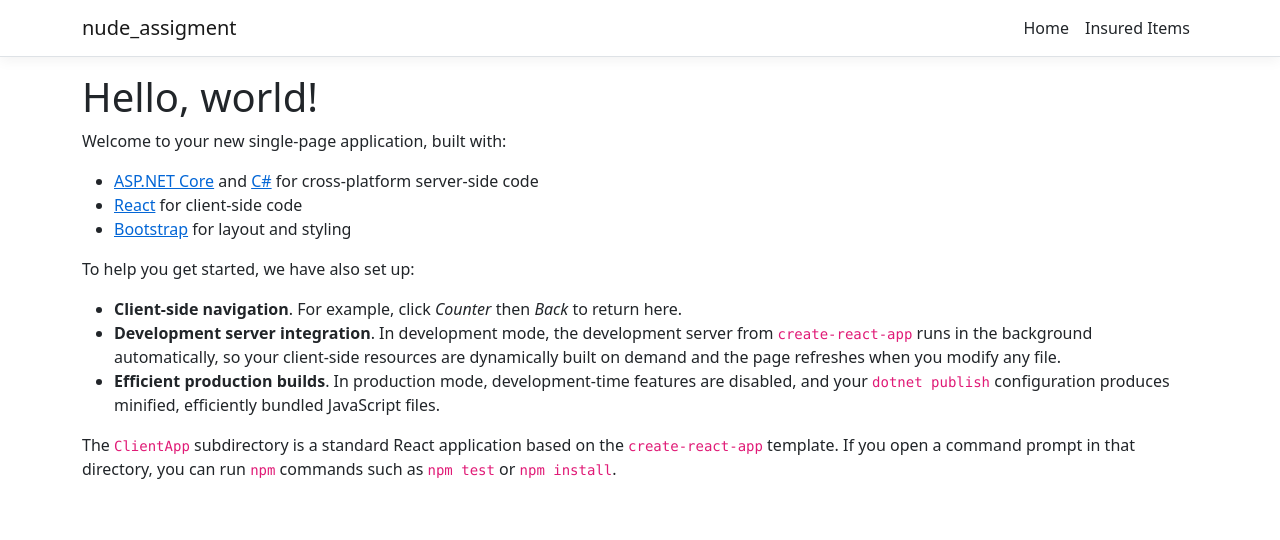
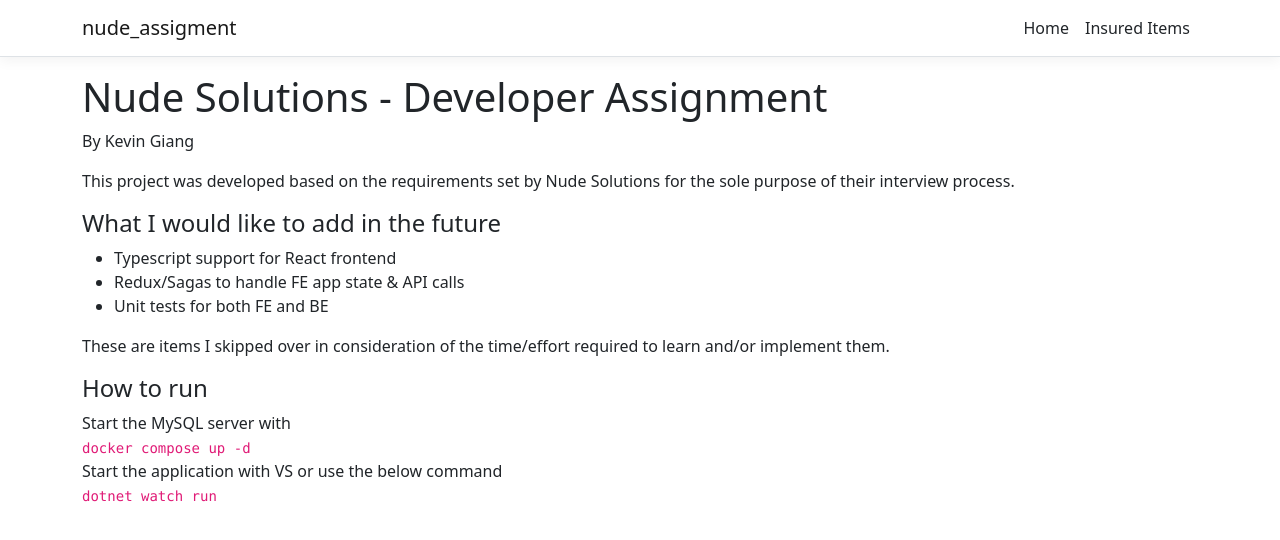
Before and after one commit to KeiGiang/Nude-solutions-developer-assignment, a React (Create React App) app in the folder ClientApp/: page / in a window 1280 px wide. Shown: the top 540 px of the page. Built offline with nearby package versions, Linux system fonts and the light colour scheme.

Commit message:
Update home page with README contents

```diff
--- a/ClientApp/src/pages/Home.js
+++ b/ClientApp/src/pages/Home.js
@@ -6,20 +6,34 @@ export class Home extends Component {
   render() {
     return (
       <div>
-        <h1>Hello, world!</h1>
-        <p>Welcome to your new single-page application, built with:</p>
+        <h1>Nude Solutions - Developer Assignment</h1>
+        <p>By Kevin Giang</p>
+
+        <p>
+            This project was developed based on the requirements set by
+            Nude Solutions for the sole purpose of their interview process.
+        </p>
+
+        <h4>What I would like to add in the future</h4>
         <ul>
-          <li><a href='https://get.asp.net/'>ASP.NET Core</a> and <a href='https://msdn.microsoft.com/en-us/library/67ef8sbd.aspx'>C#</a> for cross-platform server-side code</li>
-          <li><a href='https://facebook.github.io/react/'>React</a> for client-side code</li>
-          <li><a href='http://getbootstrap.com/'>Bootstrap</a> for layout and styling</li>
+          <li>Typescript support for React frontend</li>
+          <li>Redux/Sagas to handle FE app state & API calls</li>
+          <li>Unit tests for both FE and BE</li>
         </ul>
-        <p>To help you get started, we have also set up:</p>
-        <ul>
-          <li><strong>Client-side navigation</strong>. For example, click <em>Counter</em> then <em>Back</em> to return here.</li>
-          <li><strong>Development server integration</strong>. In development mode, the development server from <code>create-react-app</code> runs in the background automatically, so your client-side resources are dynamically built on demand and the page refreshes when you modify any file.</li>
-          <li><strong>Efficient production builds</strong>. In production mode, development-time features are disabled, and your <code>dotnet publish</code> configuration produces minified, efficiently bundled JavaScript files.</li>
-        </ul>
-        <p>The <code>ClientApp</code> subdirectory is a standard React application based on the <code>create-react-app</code> template. If you open a command prompt in that directory, you can run <code>npm</code> commands such as <code>npm test</code> or <code>npm install</code>.</p>
+
+        <p>
+            These are items I skipped over in consideration of the time/effort
+            required to learn and/or implement them.
+        </p>
+
+        <h4>How to run</h4>
+        <span>Start the MySQL server with</span>
+        <br/>
+        <code>docker compose up -d</code>
+        <br/>
+        <span>Start the application with VS or use the below command</span>
+        <br/>
+        <code>dotnet watch run</code>
       </div>
     );
   }
```
